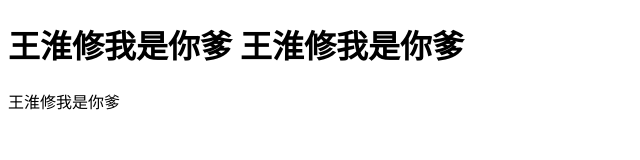
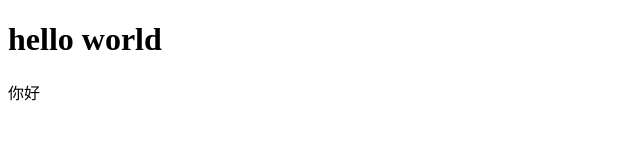
Before and after one commit to publicmain/publicmain.github.io, a plain HTML site: page index.html in a window 1280 px wide. Shown: the whole page, without its empty margins (0-640 px from the left). Drawn offline with Linux system fonts and the light colour scheme.

Commit message:
Update index.html

```diff
--- a/index.html
+++ b/index.html
@@ -1,7 +1,7 @@
 <!DOCTYPE html>
 <html>
 <body>
-<h1>王淮修我是你爹 王淮修我是你爹</h1>
-<p>王淮修我是你爹</p>
+<h1>hello world</h1>
+<p>你好</p>
 </body>
 </html>
```
